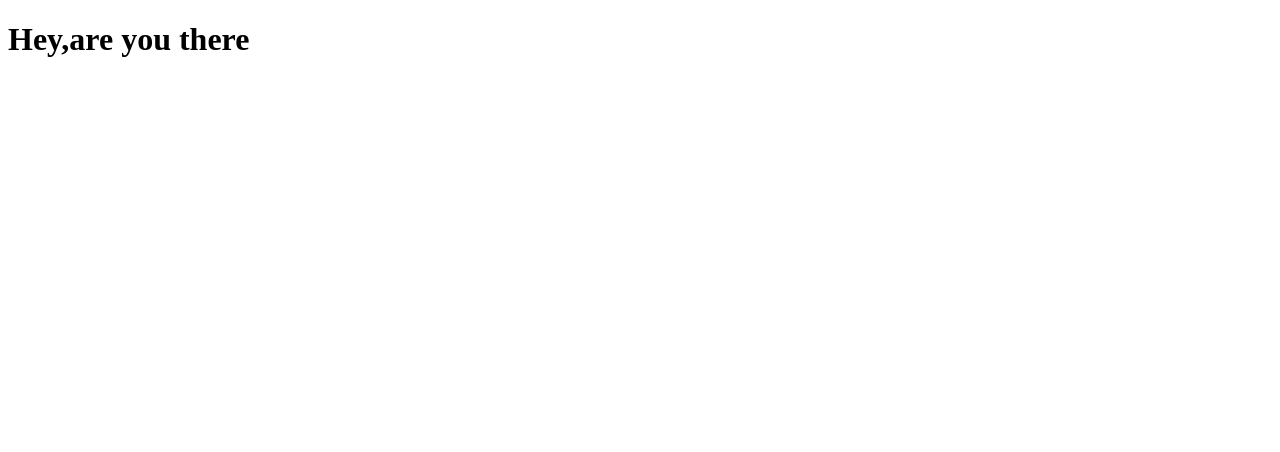
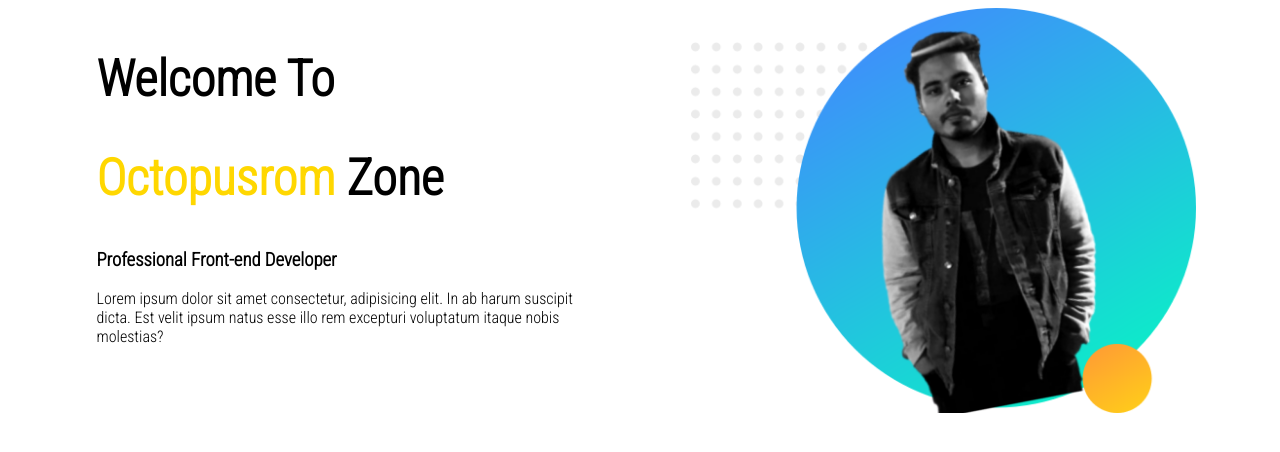
Before and after one commit to romel91/website-1, a plain HTML site: page index.html in a window 1280 px wide. Drawn offline with Linux system fonts and the light colour scheme.

Commit message:
first part

```diff
--- a/index.html
+++ b/index.html
@@ -5,8 +5,22 @@
     <meta http-equiv="X-UA-Compatible" content="IE=edge">
     <meta name="viewport" content="width=device-width, initial-scale=1.0">
     <title>Document</title>
+    <link rel="preconnect" href="https://fonts.googleapis.com">
+    <link rel="preconnect" href="https://fonts.gstatic.com" crossorigin>
+    <link href="https://fonts.googleapis.com/css2?family=Roboto+Condensed:wght@300&display=swap" rel="stylesheet">
+    <link rel="stylesheet" href="style.css">
 </head>
 <body>
-    <h1>Hey,are you there</h1>
+<section>
+    <div class="half-width">
+        <h1>Welcome To</h1>
+    <h1><span class="name-highlight">Octopusrom</span> Zone</h1>
+    <h3>Professional Front-end Developer</h3>
+    <p>Lorem ipsum dolor sit amet consectetur, adipisicing elit. In ab harum suscipit dicta. Est velit ipsum natus esse illo rem excepturi voluptatum itaque nobis molestias?</p>
+    </div>
+    <div class="half-width">
+        <img src="images/image 10.png" alt="">
+    </div>
+</section>
 </body>
 </html>
--- /dev/null
+++ b/style.css
@@ -0,0 +1,8 @@
+body{font-family: 'Roboto Condensed', sans-serif;}
+h1{font-size: 50px;}
+.name-highlight{color: gold;}
+h3{color:black;}
+.half-width{width: 40%;float: left; margin-left: 5%;padding-left: 2%;}
+.half-width img{
+    width: 100%;
+}
```
Also changed, not shown: images/image 10.png (added), images/romel-removebg-preview.png (added).
